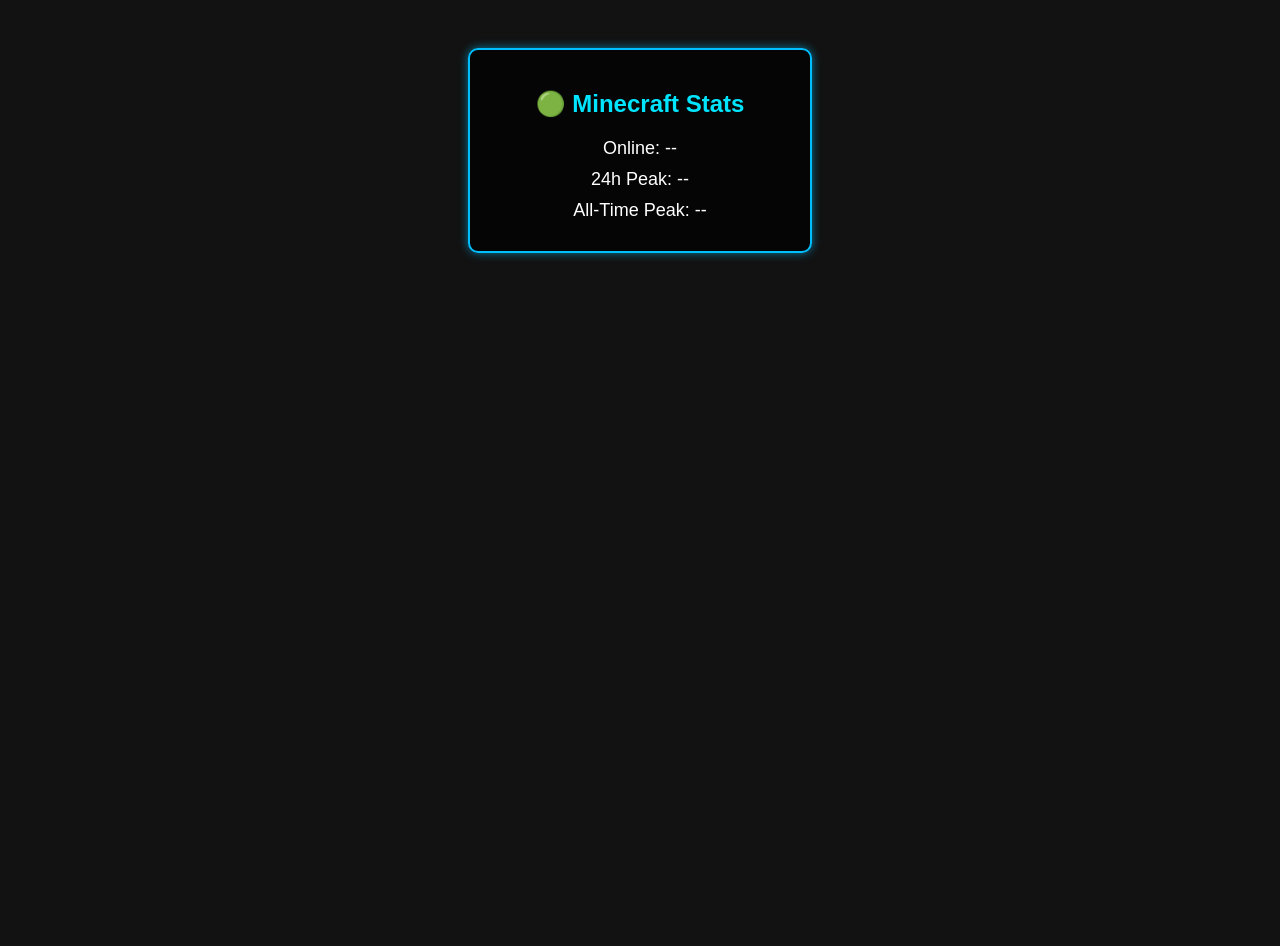
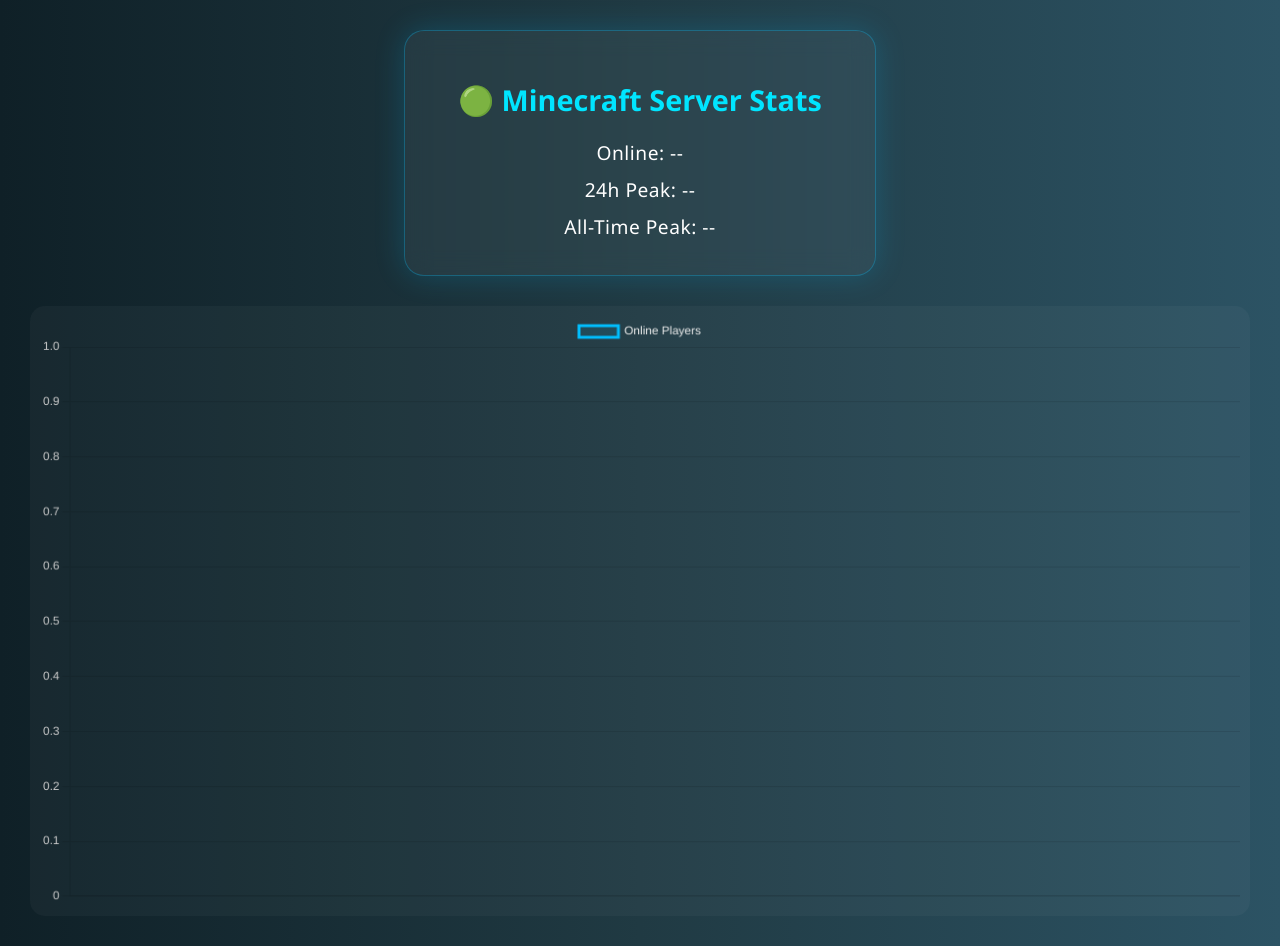
Before and after one commit to GodlyCow203/mcstats, a plain HTML site: page index.html in a window 1280 px wide. Before the commit the page ends 800 px from the top, so only its background shows below. Drawn offline with nearby package versions, Linux system fonts and the light colour scheme; no server answers.

Commit message:
Update index.html

```diff
--- a/index.html
+++ b/index.html
@@ -1,49 +1,79 @@
 <!DOCTYPE html>
-<html>
+<html lang="en">
 <head>
   <meta charset="UTF-8" />
-  <title>Minecraft Stats</title>
+  <title>Minecraft Server Stats</title>
+  <meta name="viewport" content="width=device-width, initial-scale=1" />
   <style>
     body {
-      background: #121212;
+      margin: 0;
+      background: linear-gradient(to right, #0f2027, #203a43, #2c5364);
+      font-family: 'Segoe UI', sans-serif;
       color: #fff;
-      font-family: sans-serif;
+      display: flex;
+      flex-direction: column;
+      align-items: center;
+      padding: 30px;
+      overflow-x: hidden;
+    }
+
+    .stats {
+      backdrop-filter: blur(12px);
+      background: rgba(255, 255, 255, 0.05);
+      border: 1px solid rgba(0, 191, 255, 0.3);
+      box-shadow: 0 0 30px rgba(0, 191, 255, 0.2);
+      border-radius: 20px;
+      padding: 25px;
+      width: 90%;
+      max-width: 420px;
       text-align: center;
-      padding-top: 40px;
+      margin-bottom: 30px;
+      animation: fadeIn 1s ease-out;
     }
-    .stats {
-      border: 2px solid #00bfff;
-      border-radius: 10px;
-      padding: 20px;
-      width: 300px;
-      margin: auto;
-      background: rgba(0, 0, 0, 0.7);
-      box-shadow: 0 0 10px #00bfff99;
+
+    h2 {
+      font-size: 1.8em;
+      color: #00e5ff;
+      margin-bottom: 20px;
     }
-    h2 {
-      color: #00e5ff;
-    }
+
     .stat {
       margin: 10px 0;
-      font-size: 18px;
+      font-size: 1.2em;
+      letter-spacing: 0.5px;
+    }
+
+    canvas {
+      background: rgba(255, 255, 255, 0.03);
+      border-radius: 15px;
+      padding: 10px;
+    }
+
+    @keyframes fadeIn {
+      from { opacity: 0; transform: translateY(20px); }
+      to   { opacity: 1; transform: translateY(0); }
     }
   </style>
 </head>
 <body>
 
 <div class="stats">
-  <h2>🟢 Minecraft Stats</h2>
+  <h2>🟢 Minecraft Server Stats</h2>
   <div class="stat">Online: <span id="online">--</span></div>
   <div class="stat">24h Peak: <span id="peak24h">--</span></div>
   <div class="stat">All-Time Peak: <span id="alltime">--</span></div>
 </div>
 
-<!-- Firebase SDKs -->
+<canvas id="playerChart" width="400" height="200"></canvas>
+
+<!-- Firebase -->
 <script src="https://www.gstatic.com/firebasejs/9.23.0/firebase-app-compat.js"></script>
 <script src="https://www.gstatic.com/firebasejs/9.23.0/firebase-database-compat.js"></script>
 
+<!-- Chart.js -->
+<script src="https://cdn.jsdelivr.net/npm/chart.js"></script>
+
 <script>
-  // Your Firebase config - update with your real values
   const firebaseConfig = {
     apiKey: "AIzaSyBQCpQ0Hpze2o1iqPHzDl-yfYWQAeohSGQ",
     authDomain: "mc-server-stats-c9e35.firebaseapp.com",
@@ -59,6 +89,43 @@
 
   const API_URL = 'https://api.mcstatus.io/v2/status/java/185.246.211.231:17708';
 
+  const chartLabels = [];
+  const chartData = [];
+
+  const ctx = document.getElementById('playerChart').getContext('2d');
+  const chart = new Chart(ctx, {
+    type: 'line',
+    data: {
+      labels: chartLabels,
+      datasets: [{
+        label: 'Online Players',
+        data: chartData,
+        fill: true,
+        borderColor: '#00bfff',
+        backgroundColor: 'rgba(0, 191, 255, 0.1)',
+        tension: 0.3,
+        pointRadius: 3,
+        pointBackgroundColor: '#00e5ff',
+      }]
+    },
+    options: {
+      scales: {
+        x: {
+          ticks: { color: '#ccc' }
+        },
+        y: {
+          beginAtZero: true,
+          ticks: { color: '#ccc' }
+        }
+      },
+      plugins: {
+        legend: {
+          labels: { color: '#eee' }
+        }
+      }
+    }
+  });
+
   async function fetchStats() {
     try {
       const res = await fetch(API_URL);
@@ -67,13 +134,12 @@
 
       document.getElementById('online').textContent = online;
 
-      // Read existing stats from Firebase
       const snapshot = await db.ref('/stats').once('value');
       let stats = snapshot.val() || { peak24h: 0, alltime: 0, timestamp: 0 };
 
       const now = Date.now();
 
-      // Reset 24h peak if more than 24h passed
+      // 24h peak logic
       if (now - stats.timestamp > 24 * 60 * 60 * 1000) {
         stats.peak24h = online;
         stats.timestamp = now;
@@ -81,26 +147,33 @@
         stats.peak24h = online;
       }
 
-      // Update all-time peak
+      // All-time peak
       if (online > stats.alltime) {
         stats.alltime = online;
       }
 
-      // Write updated stats back to Firebase
       await db.ref('/stats').set(stats);
 
-      // Update the display
       document.getElementById('peak24h').textContent = stats.peak24h;
       document.getElementById('alltime').textContent = stats.alltime;
 
+      // Update chart
+      const time = new Date().toLocaleTimeString();
+      chartLabels.push(time);
+      chartData.push(online);
+      if (chartLabels.length > 30) {
+        chartLabels.shift();
+        chartData.shift();
+      }
+      chart.update();
+
     } catch (e) {
       console.error('Error fetching stats:', e);
-      // Optionally show an error on the page
     }
   }
 
   fetchStats();
-  setInterval(fetchStats, 10000); // Update every 10 seconds
+  setInterval(fetchStats, 10000); // Every 10s
 </script>
 
 </body>
```
